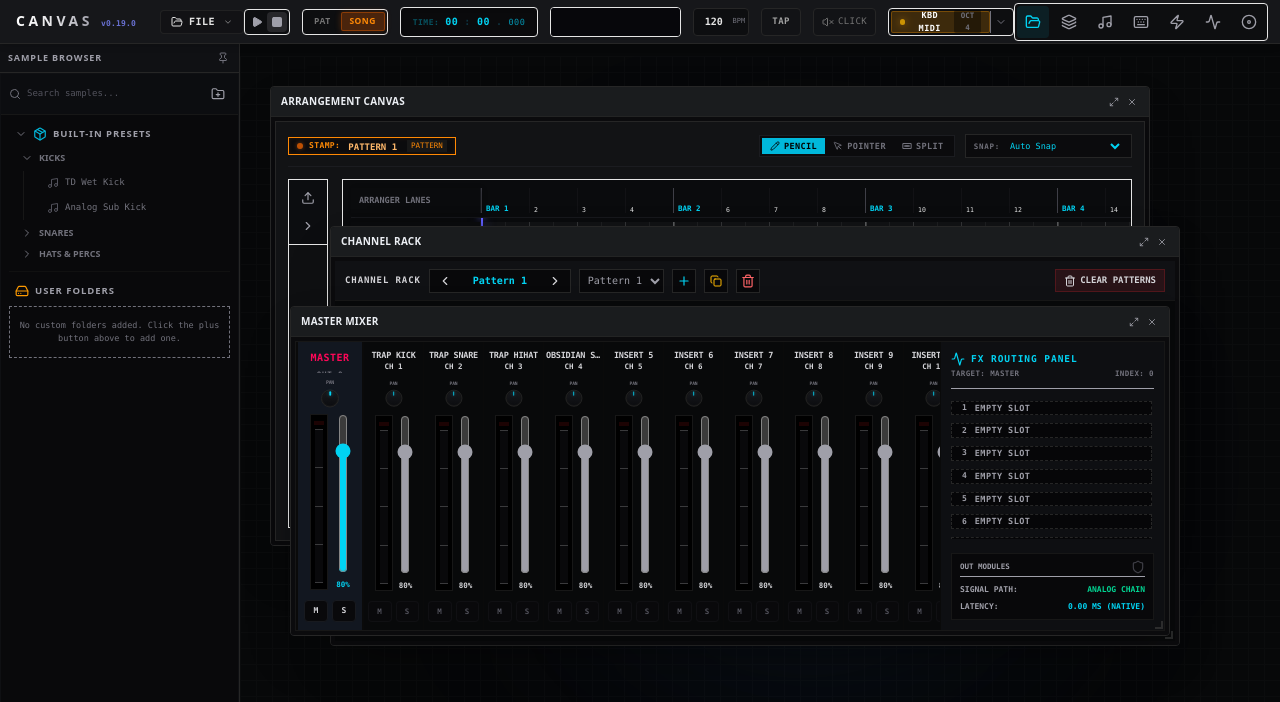
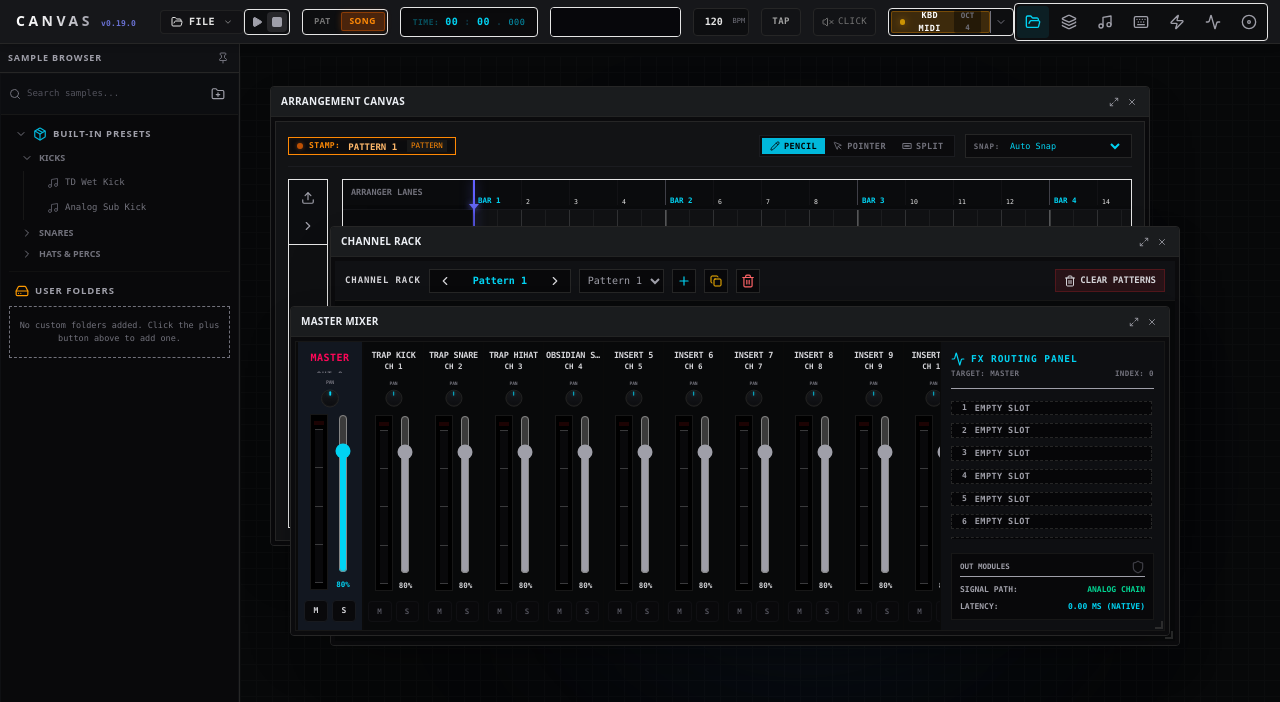
Before and after one commit to expandyourmindx/canvas, a React (Vite) app: page / in a window 1280 px wide. Shown: the top 702 px of the page. Built offline with nearby package versions, Linux system fonts and the light colour scheme.

Commit message:
Fix arrangement timeline ruler alignment, playhead z-index, and caret positioning

```diff
--- a/src/components/ArrangerRuler.tsx
+++ b/src/components/ArrangerRuler.tsx
@@ -186,7 +186,7 @@ export function ArrangerRuler({
       {/* Sticky lane label column */}
       <div
         onPointerDown={(e) => e.stopPropagation()}
-        className="w-[130px] shrink-0 flex items-center pl-2 text-zinc-500 font-bold uppercase text-[8.5px] font-mono border-r border-[#17181c] h-full sticky left-0 bg-[#0a0b0d] z-20 shadow-[2px_0_5px_-2px_rgba(0,0,0,0.5)] cursor-default"
+        className="w-[130px] shrink-0 flex items-center pl-2 text-zinc-500 font-bold uppercase text-[8.5px] font-mono border-r border-[#17181c] h-full sticky left-0 bg-[#0a0b0d] z-30 shadow-[2px_0_5px_-2px_rgba(0,0,0,0.5)] cursor-default"
       >
         Arranger Lanes
       </div>
--- a/src/components/Canvas.tsx
+++ b/src/components/Canvas.tsx
@@ -743,18 +743,18 @@ export function Canvas({
         {/* RIGHT COLUMN: ARRANGEMENT TIMELINE */}
         <div className="flex-1 flex flex-col min-w-0 h-full relative">
 
-          <div ref={scrollContainerRef} onScroll={handleScroll} className="relative select-none border border-neutral-850 bg-[#0a0b0d] p-2 flex-1 overflow-auto scrollbar-thin">
-            <div className="relative space-y-1" style={{ width: `${130 + timelineWidth}px` }}>
+          <div ref={scrollContainerRef} onScroll={handleScroll} className="relative select-none border border-neutral-850 bg-[#0a0b0d] p-0 flex-1 overflow-auto scrollbar-thin">
+            <div className="relative space-y-0" style={{ width: `${130 + timelineWidth}px` }}>
 
               <div
                 ref={playheadRef}
-                className="absolute top-[30px] bottom-0 w-[1.5px] bg-indigo-500 z-20 pointer-events-none shadow-[0_0_12px_rgba(99,102,241,0.6)] overflow-visible"
+                className="absolute top-0 bottom-0 w-[1.5px] bg-indigo-500 z-[25] pointer-events-none shadow-[0_0_12px_rgba(99,102,241,0.6)] overflow-visible"
                 style={{
                   left: "130px",
                 }}
               >
                 {/* ── PLAYHEAD ARROW CARET ── */}
-                <div className="absolute top-0 -translate-y-full -translate-x-1/2 left-1/2">
+                <div className="absolute top-[30px] -translate-y-full -translate-x-1/2 left-1/2">
                   <svg
                     width="10"
                     height="6"
```
